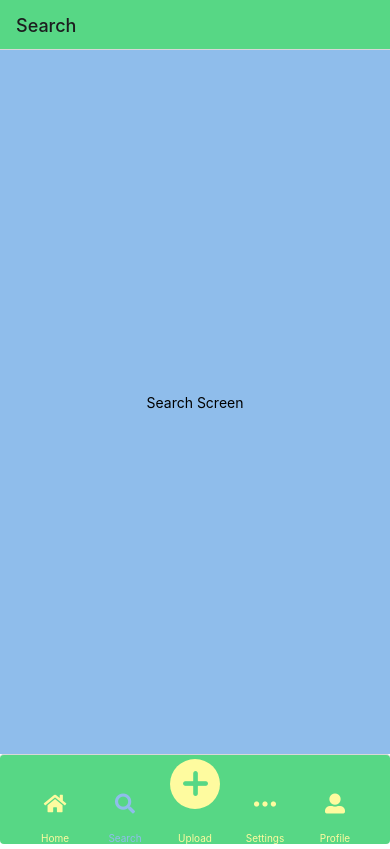
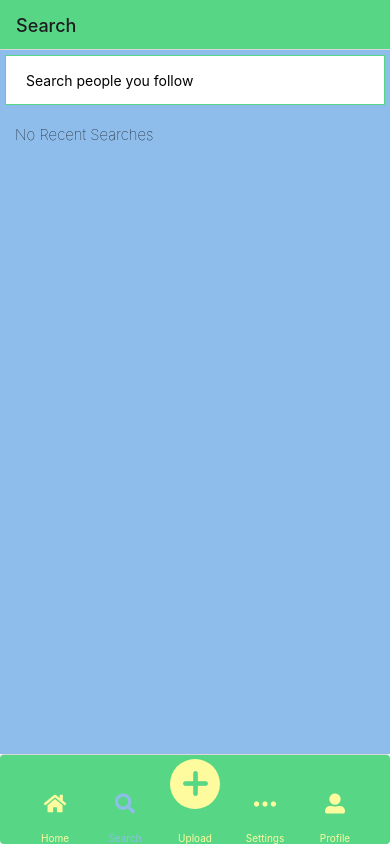
Before and after one commit to yytt77/BOC, a React Native app in the folder client/: screen /Search in a window 390 px wide. Built offline with nearby package versions, Linux system fonts and the light colour scheme.

Commit message:
search feature initialized

```diff
--- /dev/null
+++ b/client/LocalStorage/index.js
@@ -0,0 +1,25 @@
+import AsyncStorage from '@react-native-async-storage/async-storage';
+
+export const storeLocally = async (key, value) => {
+  try {
+    await AsyncStorage.setItem(key, value)
+  } catch (err) {
+    throw(err)
+  }
+}
+
+export const getLocally = async (key) => {
+  try {
+    return await AsyncStorage.getItem(key)
+  } catch(e) {
+    throw(err)
+  }
+}
+
+export const removeLocally = async (key) => {
+  try {
+    return await AsyncStorage.removeItem(key)
+  } catch(e) {
+    throw(err)
+  }
+}
--- /dev/null
+++ b/client/Screens/SearchScreen/Search.js
@@ -0,0 +1,128 @@
+import {
+  Text,
+  View,
+  TouchableOpacity,
+  SafeAreaView,
+  FlatList,
+  TextInput,
+} from "react-native";
+import styles from "../../Styles/searchStyles";
+import { colorTheme1 } from "../../constants";
+import { useState, useEffect } from "react";
+import { getLocally, storeLocally, removeLocally } from "../../LocalStorage";
+
+const ItemSeparatorView = () => (
+  <View style={{ height: 1, width: 500, backgroundColor: "white" }}></View>
+);
+
+const ItemView = ({ item }) => {
+  const onUserPress = async (username) => {
+    const history = await getLocally("searchHistory");
+    let newHistory = history ? [...JSON.parse(history)] : [];
+    if (newHistory.includes(username)) return;
+    newHistory.push(username);
+    storeLocally("searchHistory", JSON.stringify(newHistory));
+  };
+
+  if (item === "Recent Searches" || item === "No Recent Searches")
+    return (
+      <Text style={{ padding: 15, fontSize: 15, fontWeight: "100" }}>
+        {item}
+      </Text>
+    );
+  return (
+    <TouchableOpacity onPress={() => onUserPress(item)}>
+      <View>
+        <Text style={{ padding: 15 }}>{item}</Text>
+      </View>
+    </TouchableOpacity>
+  );
+};
+
+const SearchRandomUser = ({ search }) => {
+  return (
+    <TouchableOpacity onPress={() => console.log('throttle (1s) the query to the db, then go to blocked user page')}>
+      <View>
+        <Text style={{ padding: 15 }}>Search for User: {search}</Text>
+      </View>
+    </TouchableOpacity>
+  );
+};
+
+export default function SearchScreen() {
+  //placeholder data for now
+  const reduxData = [
+    "Joe",
+    "jackie",
+    "Judith",
+    "Harry",
+    "Dominic",
+    "Troy",
+    "Jenya",
+    "Glen",
+    "Ash",
+  ];
+  const [recentSearches, setRecentSearches] = useState();
+  const [filteredData, setFilteredData] = useState();
+  const [search, setSearch] = useState("");
+
+  useEffect(() => {
+    getLocally("searchHistory")
+      .then((history) => {
+        if (history) {
+          let recents = JSON.parse(history);
+          setFilteredData(["Recent Searches", ...recents]);
+          setRecentSearches(["Recent Searches", ...recents]);
+        } else {
+          setFilteredData(["No Recent Searches"]);
+          setRecentSearches(["No Recent Searches"]);
+        }
+      })
+      .catch((err) => console.error(err));
+    // removeLocally("searchHistory")
+  }, []);
+
+  const searchFilter = (text) => {
+    if (text) {
+      const newData = reduxData.filter((item) =>
+        item.toLowerCase().startsWith(text.toLowerCase())
+      );
+      setFilteredData(newData);
+      setSearch(text);
+    } else {
+      setFilteredData(recentSearches);
+      setSearch(text);
+    }
+  };
+
+  return (
+    <View
+      style={[styles.container, { backgroundColor: colorTheme1.pageColor }]}
+    >
+      <TextInput
+        style={{
+          height: 50,
+          borderWidth: 1,
+          paddingLeft: 20,
+          margin: 5,
+          borderColor: colorTheme1.navColor,
+          backgroundColor: "white",
+        }}
+        value={search}
+        placeholder="Search people you follow"
+        underlineColorAndroid="transparent"
+        onChangeText={(text) => searchFilter(text)}
+      />
+      {Array.isArray(filteredData) && filteredData.length ? (
+        <FlatList
+          keyExtractor={(item) => item}
+          ItemSeparatorComponent={ItemSeparatorView}
+          data={filteredData}
+          renderItem={ItemView}
+        />
+      ) : (
+        <SearchRandomUser search={search} />
+      )}
+    </View>
+  );
+}
--- a/client/Screens/SearchScreen/index.js
+++ b/client/Screens/SearchScreen/index.js
@@ -1,10 +1,8 @@
 import { Text, View } from 'react-native';
-import styles from "../../Styles/searchStyles";
+import Search from "./Search"
 
-export default function SearchScreen() {
+export default function SettingsScreen() {
   return (
-    <View style={styles.container}>
-      <Text>Search Screen</Text>
-    </View>
+    <Search/>
   );
 }
--- a/client/Styles/searchStyles.js
+++ b/client/Styles/searchStyles.js
@@ -4,8 +4,5 @@ import { colorTheme1 } from "../constants";
 export default StyleSheet.create({
   container: {
     flex: 1,
-    justifyContent: "center",
-    alignItems: "center",
-    backgroundColor: colorTheme1.pageColor,
   },
 });
--- a/client/package.json
+++ b/client/package.json
@@ -19,7 +19,8 @@
     "react-native": "0.64.3",
     "react-native-safe-area-context": "3.3.2",
     "react-native-screens": "~3.10.1",
-    "react-native-web": "0.17.1"
+    "react-native-web": "0.17.1",
+    "@react-native-async-storage/async-storage": "~1.15.0"
   },
   "devDependencies": {
     "@babel/core": "^7.12.9"
```
Also changed, not shown: client/Screens/SearchScreen/FollowedUser.js (added), 1 other file (tests, documents, lock files or other folders).
